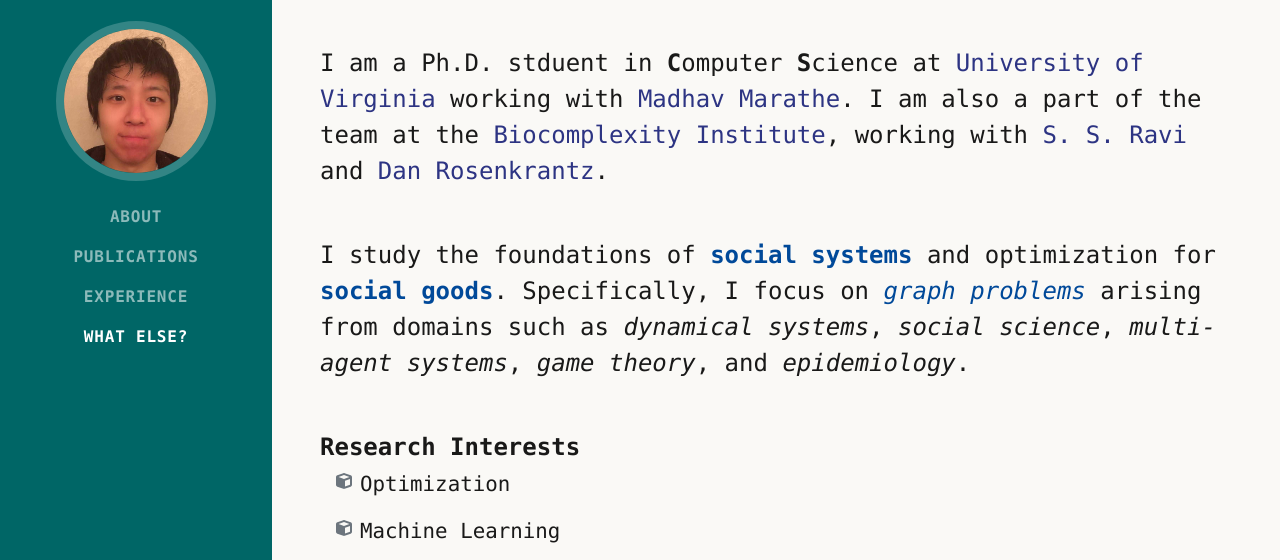
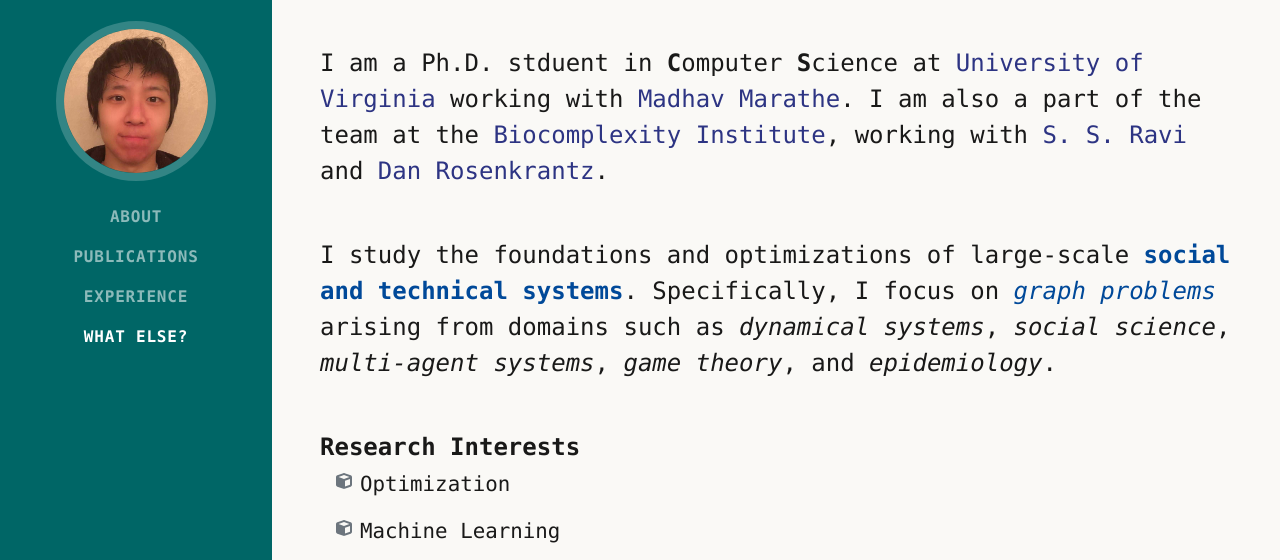
Before and after one commit to bridgelessqiu/zirouq.github.io, a plain HTML site: page index.html in a window 1280 px wide. Shown: the part 215-775 px from the top of the page. Drawn offline with nearby package versions, Linux system fonts and the light colour scheme; a web font is replaced by a local one.

Commit message:
Update index.html

```diff
--- a/index.html
+++ b/index.html
@@ -51,7 +51,7 @@
                     <p class="lead mb-5 fs-4 font-monospace"> I am a Ph.D. stduent in <strong>C</strong>omputer <strong>S</strong>cience at <a href="https://engineering.virginia.edu/departments/computer-science", target="_blank">University of Virginia</a> working with <a href="https://scholar.google.com/citations?user=diIore8AAAAJ&hl=en&authuser=1", target="_blank">Madhav Marathe</a>. I am also a part of the team at the <a href="https://biocomplexity.virginia.edu/", target="_blank">Biocomplexity Institute</a>, working with <a href="https://scholar.google.com/citations?user=XG2aNyYAAAAJ&hl=en",target="_blank">S. S. Ravi</a> and <a href="https://scholar.google.com/citations?user=RNHJqvcAAAAJ&hl=en", target="_blank">Dan Rosenkrantz</a>.</p>
 
                     <p class="lead mb-5 fs-4 font-monospace">
-                    I study the foundations of <span class="blue"><strong> social systems</strong></span> and optimization for <span class="blue"><strong>social goods</strong></span>.
+                    I study the foundations and optimizations of large-scale <span class="blue"><strong> social and technical systems</strong></span>.
 
                     Specifically, I focus on <span class="blue"><em>graph problems</em></span> arising from domains such as <em>dynamical systems</em>, <em>social science</em>, <em>multi-agent systems</em>, <em>game theory</em>, and <em>epidemiology</em>.</p>
 
```
